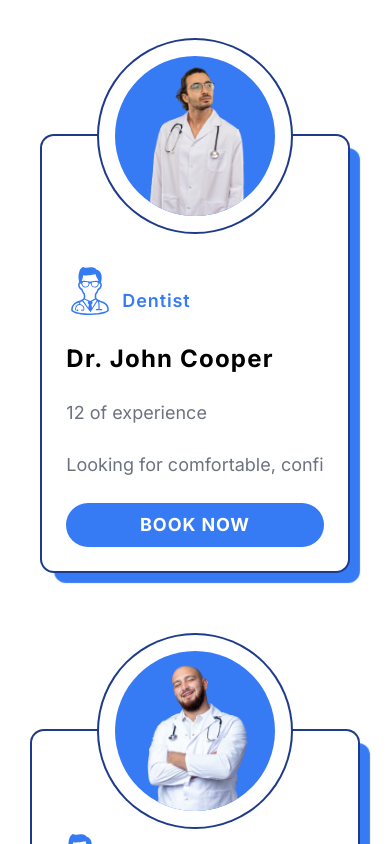
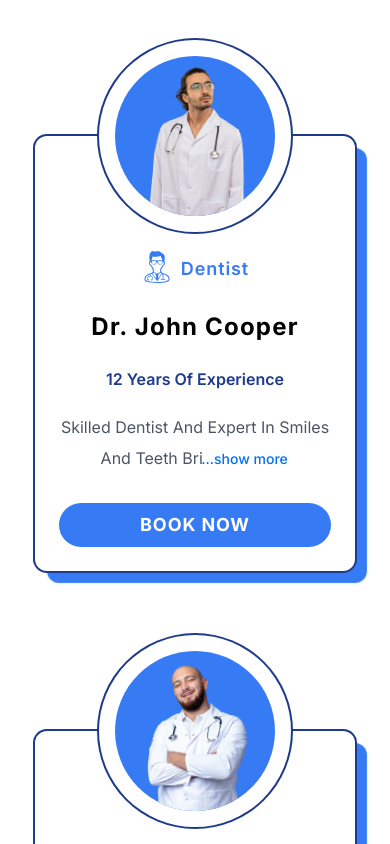
Before and after one commit to mahmoud-saeed1/booking-doctor-appointment, a Next.js app: page / in a window 390 px wide. Shown: the part 1520-2364 px from the top of the page. Built offline with nearby package versions, Linux system fonts and the light colour scheme.

Commit message:
make doctor card full responsive

```diff
--- a/app/_components/Categories/index.css
+++ b/app/_components/Categories/index.css
@@ -10,6 +10,6 @@
     @apply text-center text-lg capitalize sm:text-xl md:text-2xl lg:text-xl;
 }
 
-.icon__container {
-    @apply w-12 h-12 sm:w-16 sm:h-16 font-bold;
+.icon__container--category {
+    @apply w-12 h-12 sm:w-20 sm:h-20 lg:w-28 lg:h-28 font-bold;
 }
--- a/app/_components/Categories/index.tsx
+++ b/app/_components/Categories/index.tsx
@@ -7,7 +7,7 @@ const Categories = () => {
     <ul className="categories__contianer">
       {/*~~~~~~~~$ Dentist $~~~~~~~~*/}
       <li className="category__card">
-        <IconContainer className="icon__container">
+        <IconContainer className="icon__container--category">
           <Dentist className="fill-primary" />
         </IconContainer>
 
@@ -16,7 +16,7 @@ const Categories = () => {
 
       {/*~~~~~~~~$ Heart $~~~~~~~~*/}
       <li className="category__card">
-        <IconContainer className="icon__container">
+        <IconContainer className="icon__container--category">
           <Heart className="fill-primary" />
         </IconContainer>
 
@@ -25,7 +25,7 @@ const Categories = () => {
 
       {/*~~~~~~~~$ Bones $~~~~~~~~*/}
       <li className="category__card">
-        <IconContainer className="icon__container">
+        <IconContainer className="icon__container--category">
           <Bones className="fill-primary" />
         </IconContainer>
 
@@ -34,7 +34,7 @@ const Categories = () => {
 
       {/*~~~~~~~~$ Brain $~~~~~~~~*/}
       <li className="category__card">
-        <IconContainer className="icon__container">
+        <IconContainer className="icon__container--category">
           <Brain className="fill-primary" />
         </IconContainer>
 
@@ -43,7 +43,7 @@ const Categories = () => {
 
       {/*~~~~~~~~$ Ear $~~~~~~~~*/}
       <li className="category__card">
-        <IconContainer className="icon__container">
+        <IconContainer className="icon__container--category">
           {/* <Ear className="fill-primary"/> */}
           <Ear />
         </IconContainer>
@@ -53,7 +53,7 @@ const Categories = () => {
 
       {/*~~~~~~~~$ Doctor $~~~~~~~~*/}
       <li className="category__card">
-        <IconContainer className="icon__container">
+        <IconContainer className="icon__container--category">
           <Doctor className="fill-primary" />
         </IconContainer>
 
--- a/app/_components/DoctorCard/index.css
+++ b/app/_components/DoctorCard/index.css
@@ -3,7 +3,7 @@
 @tailwind utilities;
 
 .doctor__card{
-  @apply  bg-white col-span-6 h-[435px] p-6 flex flex-col gap-6 rounded-xl ring-blue-900 ring-2 relative;
+  @apply  bg-white col-span-6 w-80 min-h-[435px] p-6 flex flex-col gap-6 rounded-xl ring-blue-900 ring-2 relative sm:col-span-3 xl:col-span-2;
 }
 
 .image__container--outer{
@@ -19,7 +19,7 @@
 }
 
 .card__content{
-  @apply mt-auto flex flex-col gap-6;
+  @apply mt-auto flex flex-col items-center justify-center gap-6;
 }
 
 .card__content a{
@@ -33,9 +33,12 @@
 .card__content h4{
   @apply text-2xl text-black font-bold
 }
+.card__content p{
+  @apply text-blue-900 font-semibold capitalize
+}
 
-.card__content p{
-  @apply text-lg text-gray-500 justify-items-end
+.card__content > p:last-child{
+  @apply text-gray-600 font-normal  inline-block whitespace-pre-line text-center
 }
 
 .specialty-box{
@@ -43,9 +46,21 @@
 }
 
 .specialty-box p {
-  @apply text-primary font-semibold capitalize tracking-wider
+  @apply text-primary text-lg font-semibold capitalize tracking-wider
 }
 
 .card__button{
   @apply bg-primary py-2 text-lg text-white text-center uppercase font-bold tracking-wider rounded-full hover:ring-primary hover:ring-2 hover:bg-white hover:text-primary transition-all duration-150 ease-in-out
 }
+.more__button {
+  background: none !important;
+  border: none;
+  color: #0070f3 !important;
+  padding: 0  !important;
+  margin: 0 !important;
+  transform: translateX(-0.1rem) !important;
+  display: inline-block !important;
+}
+.more__button{
+  @apply bg-none border-none text-primary cursor-pointer translate-x-1
+}
--- a/app/_components/DoctorCard/index.tsx
+++ b/app/_components/DoctorCard/index.tsx
@@ -1,17 +1,27 @@
 "use client";
-import { FC } from "react";
+import { FC, useState } from "react";
 import Image from "next/image";
 import { m, LazyMotion, domAnimation } from "framer-motion";
 import { IDoctorCard } from "@/app/_interfaces";
 import { VDoctorCard } from "@/app/_animation";
 import IconContainer from "../IconContainer";
 import { Doctor } from "@/app/_icons";
+import Link from "next/link";
+import { sliceText } from "@/lib/utils";
+import { Button } from "@/components/ui/button";
 import "./index.css";
-import Link from "next/link";
 
-const DoctorCard: FC<IDoctorCard> = ({ doctor }: IDoctorCard) => {
-  const { about, name, specialty, image, publishedAt, yearsOfExperience } =
-    doctor;
+const DoctorCard: FC<IDoctorCard> = ({ doctor }) => {
+  const { about, name, specialty, image, yearsOfExperience } = doctor;
+
+  /*~~~~~~~~$ States $~~~~~~~~*/
+  const [isExpanded, setIsExpanded] = useState(false);
+
+  /*~~~~~~~~$ Handlers $~~~~~~~~*/
+  const handleToggle = () => {
+    setIsExpanded(!isExpanded);
+  };
+
   return (
     <LazyMotion features={domAnimation}>
       <m.div
@@ -37,19 +47,26 @@ const DoctorCard: FC<IDoctorCard> = ({ doctor }: IDoctorCard) => {
         {/*~~~~~~~~$ Card content $~~~~~~~~*/}
         <article className="card__content">
           <div className="specialty-box">
-            <IconContainer>
+            <IconContainer className="icon__container">
               <Doctor />
             </IconContainer>
             <p>{specialty}</p>
           </div>
 
           <h3>{`Dr. ${name}`}</h3>
-          <p>{`${yearsOfExperience} of experience`}</p>
-          <p>{about}</p>
+          <p>{`${yearsOfExperience} years of experience`}</p>
+          <p>
+            {isExpanded ? about : sliceText(about, 50)}
+            {about.length > 50 && (
+              <Button onClick={handleToggle} className="more__button">
+                {isExpanded ? " show less" : "...show more"}
+              </Button>
+            )}
+          </p>
         </article>
 
         {/*~~~~~~~~$ Card Button $~~~~~~~~*/}
-        <Link href={"/"} className="card__button">
+        <Link href="/" className="card__button">
           book now
         </Link>
       </m.div>
--- a/app/_components/DoctorsList/index.css
+++ b/app/_components/DoctorsList/index.css
@@ -2,6 +2,6 @@
 @tailwind components;
 @tailwind utilities;
 
-.doctors__list{
-    @apply mt-40 grid grid-cols-6 place-items-center space-y-40;
+.doctors__list {
+  @apply mt-40 grid grid-cols-6 gap-y-40 place-items-center;  /* Adjust gap for spacing between doctors */
 }
--- a/app/_data/index.ts
+++ b/app/_data/index.ts
@@ -34,7 +34,7 @@ export const HeroSlidesData: IHeroSlidesData[] = [
 export const DoctorsData: IDoctorData[] = [
   {
     id: uuid(),
-    about: "Looking for comfortable, confi",
+    about: "Skilled dentist and Expert in smiles and teeth brightness",
     address: "547 Carrington Trace Drive",
     endTime: "06:00:00.000",
     name: "John Cooper",
--- a/lib/utils.ts
+++ b/lib/utils.ts
@@ -1,6 +1,11 @@
-import { type ClassValue, clsx } from "clsx"
-import { twMerge } from "tailwind-merge"
+import { type ClassValue, clsx } from "clsx";
+import { twMerge } from "tailwind-merge";
 
 export function cn(...inputs: ClassValue[]) {
-  return twMerge(clsx(inputs))
+  return twMerge(clsx(inputs));
 }
+
+export const sliceText = (text: string, length: number = 100) => {
+  if (text.length <= length) return text;
+  return `${text.slice(0, length)}`;
+};
```
